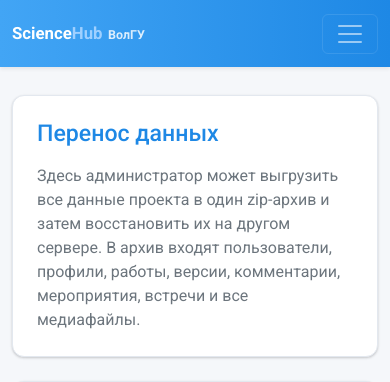
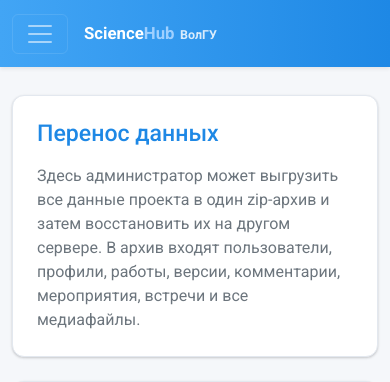
Before and after one commit to axawman/volsu-science-system, a Django app: page /accounts/data-transfer/ in a window 390 px wide. Shown: the top 382 px of the page. Run offline with Django 5.2, Linux system fonts and the light colour scheme; the visitor is signed in with stand-in values (Sample User, id 1).

Commit message:
Move navbar burger button to the left on narrow screens

```diff
--- a/src/templates/base.html
+++ b/src/templates/base.html
@@ -386,6 +386,10 @@
         }
 
         @media (max-width: 991px) {
+            .navbar > .container {
+                justify-content: flex-start;
+            }
+
             .navbar-brand {
                 max-width: 100%;
             }
@@ -417,14 +421,14 @@
 
 <nav class="navbar navbar-expand-lg navbar-dark shadow-sm">
     <div class="container">
+        <button class="navbar-toggler me-3" type="button" data-bs-toggle="collapse" data-bs-target="#mainNavbar">
+            <span class="navbar-toggler-icon"></span>
+        </button>
+
         <a class="navbar-brand fw-semibold" href="/">
             <span class="brand-wordmark">Science<span class="brand-wordmark-hub">Hub</span></span>
             <span class="brand-subtitle">ВолГУ</span>
         </a>
-
-        <button class="navbar-toggler" type="button" data-bs-toggle="collapse" data-bs-target="#mainNavbar">
-            <span class="navbar-toggler-icon"></span>
-        </button>
 
         <div class="collapse navbar-collapse" id="mainNavbar">
             <div class="navbar-nav me-auto ms-lg-4">
```
